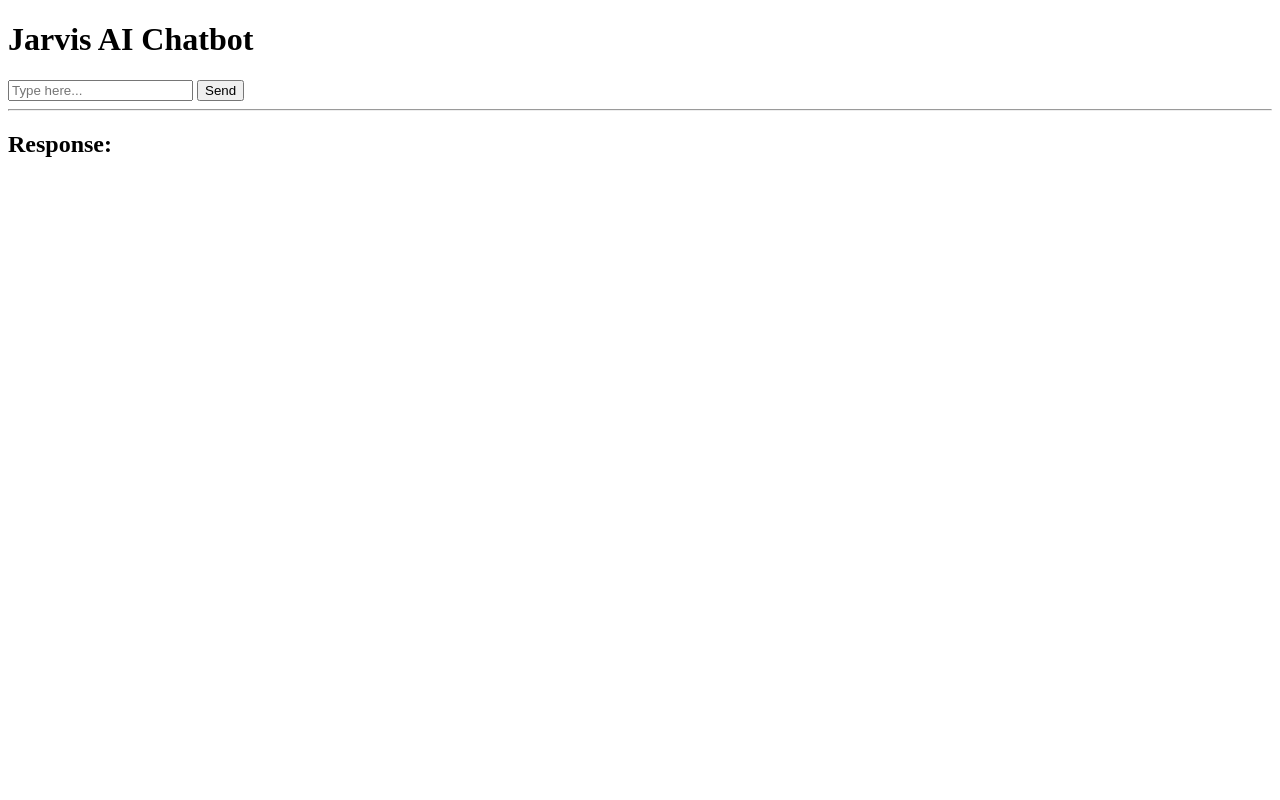
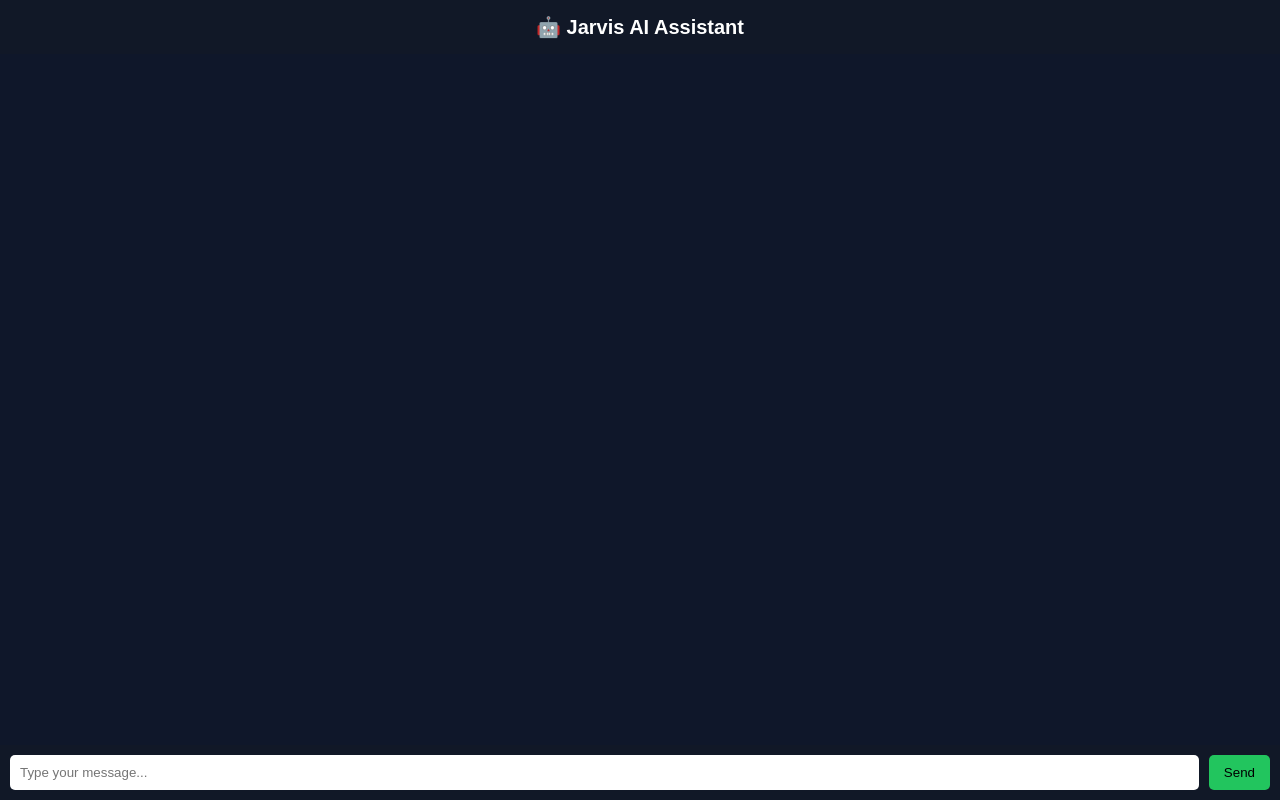
Before and after one commit to sahoali04-stack/JarvisAI, a Flask app: page / in a window 1280 px wide. Run offline with Flask 3, Linux system fonts and the light colour scheme.

Commit message:
update UI

```diff
--- a/app.py
+++ b/app.py
@@ -4,18 +4,28 @@ import os
 
 app = Flask(__name__)
 
-# Load API key from environment variable (SAFE METHOD)
+# Get API key from Render environment variables
 client = OpenAI(api_key=os.getenv("OPENAI_API_KEY"))
+
 
 def ask_ai(message):
     try:
         response = client.chat.completions.create(
             model="gpt-4o-mini",
             messages=[
-                {"role": "system", "content": "You are Jarvis, a helpful assistant."},
+                {
+                    "role": "system",
+                    "content": (
+                        "You are Jarvis, an advanced AI assistant. "
+                        "You are extremely clear, structured, and helpful. "
+                        "You always give short, practical answers first, then details if needed. "
+                        "You behave like a professional assistant used in a business environment."
+                    )
+                },
                 {"role": "user", "content": message}
             ]
         )
+
         return response.choices[0].message.content
 
     except Exception as e:
@@ -36,4 +46,4 @@ def home():
 
 
 if __name__ == "__main__":
-    app.run(debug=True)
+    app.run(host="0.0.0.0", port=10000, debug=True)
--- a/templates/index.html
+++ b/templates/index.html
@@ -1,21 +1,92 @@
 <!DOCTYPE html>
-<html>
+<html lang="en">
 <head>
+    <meta charset="UTF-8">
     <title>Jarvis AI</title>
+
+    <style>
+        body {
+            margin: 0;
+            font-family: Arial, sans-serif;
+            background: #0f172a;
+            color: white;
+            display: flex;
+            flex-direction: column;
+            height: 100vh;
+        }
+
+        .header {
+            background: #111827;
+            padding: 15px;
+            text-align: center;
+            font-size: 20px;
+            font-weight: bold;
+        }
+
+        .chat {
+            flex: 1;
+            padding: 20px;
+            overflow-y: auto;
+        }
+
+        .msg {
+            max-width: 70%;
+            padding: 10px 15px;
+            margin: 10px 0;
+            border-radius: 10px;
+        }
+
+        .user {
+            background: #2563eb;
+            margin-left: auto;
+            text-align: right;
+        }
+
+        .bot {
+            background: #1f2937;
+            margin-right: auto;
+        }
+
+        .input-box {
+            display: flex;
+            padding: 10px;
+            background: #111827;
+        }
+
+        input {
+            flex: 1;
+            padding: 10px;
+            border: none;
+            border-radius: 5px;
+        }
+
+        button {
+            margin-left: 10px;
+            padding: 10px 15px;
+            background: #22c55e;
+            border: none;
+            border-radius: 5px;
+            cursor: pointer;
+        }
+    </style>
 </head>
+
 <body>
 
-<h1>Jarvis AI Chatbot</h1>
+<div class="header">🤖 Jarvis AI Assistant</div>
 
-<form method="POST">
-    <input type="text" name="message" placeholder="Type here..." required>
+<div class="chat">
+
+    {% if response %}
+        <div class="msg bot">{{ response }}</div>
+    {% endif %}
+
+</div>
+
+<form method="POST" class="input-box">
+    <input name="message" placeholder="Type your message..." required>
     <button type="submit">Send</button>
 </form>
 
-<hr>
-
-<h2>Response:</h2>
-<p>{{ response }}</p>
-
 </body>
 </html>
```
